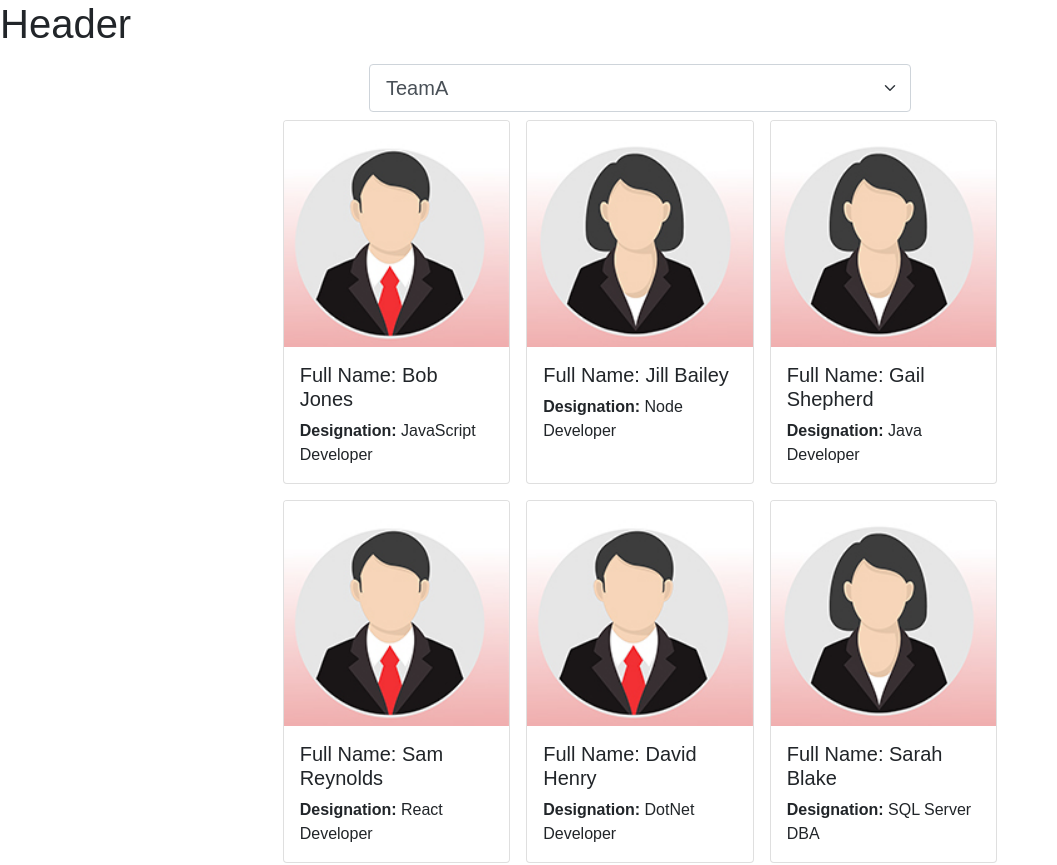
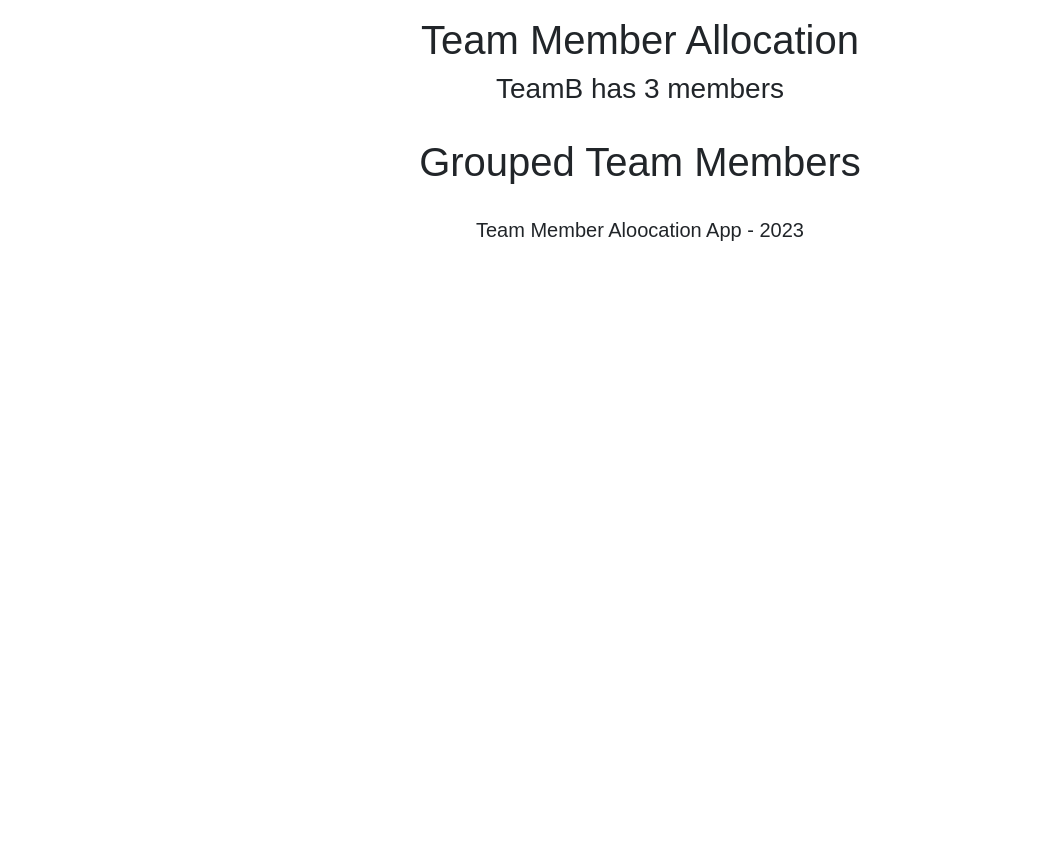
Before and after one commit to omart980/team-member-allocation, a React (Create React App) app in the folder team-member-project/: page /GroupedTeamMembers in a window 1280 px wide. Shown: the top 865 px of the page, without its empty margins (0-1057 px from the left). After the commit the page ends 800 px from the top, so only its background shows below. Built offline with nearby package versions, Linux system fonts and the light colour scheme.

Commit message:
updated functions/ comments

```diff
--- a/team-member-project/package.json
+++ b/team-member-project/package.json
@@ -8,6 +8,7 @@
     "@testing-library/user-event": "^13.5.0",
     "react": "^18.2.0",
     "react-dom": "^18.2.0",
+    "react-router-dom": "^6.6.1",
     "react-scripts": "5.0.1",
     "web-vitals": "^2.1.4"
   },
--- a/team-member-project/public/index.html
+++ b/team-member-project/public/index.html
@@ -19,7 +19,7 @@
       manifest.json provides metadata used when your web app is installed on a
       user's mobile device or desktop. See https://developers.google.com/web/fundamentals/web-app-manifest/
     -->
-    <link rel="manifest" href="%PUBLIC_URL%/manifest.json" />
+    <!--<link rel="manifest" href="%PUBLIC_URL%/manifest.json" />-->
     <!--
       Notice the use of %PUBLIC_URL% in the tags above.
       It will be replaced with the URL of the `public` folder during the build.
--- a/team-member-project/src/App.css
+++ b/team-member-project/src/App.css
@@ -6,3 +6,11 @@ body{
     display: grid;
     grid-template-columns: 1fr 1fr 1fr; /* 3 cards per column*/
 }
+
+.standout{
+    box-shadow: rgba(0,0,0,0.16) 0px 1px 4px, rgb(51, 51, 51) 0px 0px 0px 3px;
+}
+
+h1, h2, h3, h4, h5, p{
+    text-align: center;
+}
--- a/team-member-project/src/App.js
+++ /dev/null
@@ -1,18 +0,0 @@
-import * as React from 'react';
-import './App.css';
-import Header from './Header'; // reference from jsx
-//import Content from './Content'; // reference from jsx
-import Footer from './Footer'; // reference from jsx
-import Employees from './Employees';
-
-function App() {
-  return (
-    <main>
-      <Header />
-      <Employees />
-      <Footer />
-    </main>
-  );
-}
-
-export default App
--- /dev/null
+++ b/team-member-project/src/App.jsx
@@ -0,0 +1,138 @@
+import * as React from 'react';
+import './App.css';
+import Header from './Header'; // reference from jsx
+//import Content from './Content'; // reference from jsx
+import Footer from './Footer'; // reference from jsx
+import Employees from './Employees';
+import GroupedTeamMembers from './GroupedTeamMembers';
+import { useState, useEffect } from "react"; // react needs to track [] of employ.
+import { BrowserRouter as Router, Route, Routes } from 'react-router-dom';
+
+
+function App() {
+  const [selectedTeam, setTeam ] = useState(JSON.parse(localStorage.getItem('selectedTeam')) || "TeamB");
+  const [employees, setEmployees] = useState(JSON.parse(localStorage.getItem('employeeList')) || [{ // ^- value passed in from local storage or default (short circuit evaluation)
+      id: 1,
+      fullName: "Bob Jones",
+      designation: "JavaScript Developer",
+      gender: "male",
+      teamName: "TeamA"
+    },
+    {
+      id: 2,
+      fullName: "Jill Bailey",
+      designation: "Node Developer",
+      gender: "female",
+      teamName: "TeamA"
+    },
+    {
+      id: 3,
+      fullName: "Gail Shepherd",
+      designation: "Java Developer",
+      gender: "female",
+      teamName: "TeamA"
+    },
+    {
+      id: 4,
+      fullName: "Sam Reynolds",
+      designation: "React Developer",
+      gender: "male",
+      teamName: "TeamB"
+    },
+    {
+      id: 5,
+      fullName: "David Henry",
+      designation: "DotNet Developer",
+      gender: "male",
+      teamName: "TeamB"
+    },
+    {
+      id: 6,
+      fullName: "Sarah Blake",
+      designation: "SQL Server DBA",
+      gender: "female",
+      teamName: "TeamB"
+    },
+    {
+      id: 7,
+      fullName: "James Bennet",
+      designation: "Angular Developer",
+      gender: "male",
+      teamName: "TeamC"
+    },
+    {
+      id: 8,
+      fullName: "Jessica Faye",
+      designation: "API Developer",
+      gender: "female",
+      teamName: "TeamC"
+    },
+    {
+      id: 9,
+      fullName: "Lita Stone",
+      designation: "C++ Developer",
+      gender: "female",
+      teamName: "TeamC"
+    },
+    {
+      id: 10,
+      fullName: "Daniel Young",
+      designation: "Python Developer",
+      gender: "male",
+      teamName: "TeamD"
+    },
+    {
+      id: 11,
+      fullName: "Adrian Jacobs",
+      designation: "Vue Developer",
+      gender: "male",
+      teamName: "TeamD"
+    },
+    {
+      id: 12,
+      fullName: "Devin Monroe",
+      designation: "Graphic Designer",
+      gender: "male",
+      teamName: "TeamD"
+  }]);
+
+useEffect(() => { //whe state changes, updating the array in storage
+    localStorage.setItem('employeeList', JSON.stringify(employees));
+}, [employees]); // [] means this func. will work when it loads
+
+useEffect(() => { //whe state changes, updating the array in storage
+  localStorage.setItem('selectedTeam', JSON.stringify(selectedTeam));
+}, [selectedTeam]);
+
+  function handleTeamSelectionChange(event){
+      setTeam(event.target.value); // this is to change the state and then rerendered
+  }
+
+  function handleCardClick(event){ //method to add/remove a card from selected Team; toggles shadow effects upon selection below
+      const transformedArray = employees.map((employee) => employee.id === parseInt(event.currentTarget.id)
+                              ?(employee.teamName) === selectedTeam
+                              ?{...employee, teamName:''}:{...employee, teamName: selectedTeam}:employee);
+      setEmployees(transformedArray)
+  }
+
+  return (
+    <Router> {/**prop drilling or props*/}
+      <Header selectedTeam={selectedTeam}
+              teamMemberCount={employees.filter((employee) => employee.teamName === selectedTeam).length} />
+      <Routes>
+        <Route path="/"
+              element={<Employees employees={employees}
+                  selectedTeam={selectedTeam}
+                  handleCardClick={handleCardClick}
+                  handleTeamSelectionChange={handleTeamSelectionChange} />} >
+        </Route>
+        <Route path='/GroupedTeamMembers' element = {<GroupedTeamMembers />} >
+
+        </Route>
+      </Routes>
+      <Footer /> {/**check one by one when tryiing to figure out the error */}
+    </Router>
+  );
+}
+
+export default App
--- a/team-member-project/src/Employees.jsx
+++ b/team-member-project/src/Employees.jsx
@@ -1,115 +1,28 @@
-import { useState } from "react"; // react needs to track [] of employ.
+
 import femaleProfile from "./images/femaleProfile.jpg";
 import maleProfile from "./images/maleProfile.jpg";
 
-const Employees = () => {
-
-    const [selectedTeam, setTeam ] = useState("TeamB");
-
-    const [employees, setEmployees] = useState ([{
-        id: 1,
-        fullName: "Bob Jones",
-        designation: "JavaScript Developer",
-        gender: "male",
-        teamName: "TeamA"
-      },
-      {
-        id: 2,
-        fullName: "Jill Bailey",
-        designation: "Node Developer",
-        gender: "female",
-        teamName: "TeamA"
-      },
-      {
-        id: 3,
-        fullName: "Gail Shepherd",
-        designation: "Java Developer",
-        gender: "female",
-        teamName: "TeamA"
-      },
-      {
-        id: 4,
-        fullName: "Sam Reynolds",
-        designation: "React Developer",
-        gender: "male",
-        teamName: "TeamB"
-      },
-      {
-        id: 5,
-        fullName: "David Henry",
-        designation: "DotNet Developer",
-        gender: "male",
-        teamName: "TeamB"
-      },
-      {
-        id: 6,
-        fullName: "Sarah Blake",
-        designation: "SQL Server DBA",
-        gender: "female",
-        teamName: "TeamB"
-      },
-      {
-        id: 7,
-        fullName: "James Bennet",
-        designation: "Angular Developer",
-        gender: "male",
-        teamName: "TeamC"
-      },
-      {
-        id: 8,
-        fullName: "Jessica Faye",
-        designation: "API Developer",
-        gender: "female",
-        teamName: "TeamC"
-      },
-      {
-        id: 9,
-        fullName: "Lita Stone",
-        designation: "C++ Developer",
-        gender: "female",
-        teamName: "TeamC"
-      },
-      {
-        id: 10,
-        fullName: "Daniel Young",
-        designation: "Python Developer",
-        gender: "male",
-        teamName: "TeamD"
-      },
-      {
-        id: 11,
-        fullName: "Adrian Jacobs",
-        designation: "Vue Developer",
-        gender: "male",
-        teamName: "TeamD"
-      },
-      {
-        id: 12,
-        fullName: "Devin Monroe",
-        designation: "Graphic Designer",
-        gender: "male",
-        teamName: "TeamD"
-    }]);
+const Employees = ({employees, selectedTeam, handleCardClick, handleTeamSelectionChange}) => {
 
     return (
         <main className="container">
-            <div class="row justify-content-center mt-3 mb-3"> {/* Bootstrap Syntax/ centering */}
-                <div class="col-6"> {/*Dropdown list */}
-                    <select className="form-select form-select-lg">
+            <div className="row justify-content-center mt-3 mb-3"> {/* Bootstrap Syntax/ centering */}
+                <div className="col-6"> {/*Dropdown list */}
+                    <select className="form-select form-select-lg" value={selectedTeam} onChange={handleTeamSelectionChange}> {/* useState, default B */}
                         <option value="TeamA">TeamA</option>
                         <option value="TeamB">TeamB</option>
                         <option value="TeamC">TeamC</option>
                         <option value="TeamD">TeamD</option>
                     </select>
                 </div>
-                <div class="col-8"> {/* https://getbootstrap.com/docs/4.0/layout/grid/ */}
+                <div className="col-8"> {/* https://getbootstrap.com/docs/4.0/layout/grid/ */}
                     <div className="card-collection">
                         { /**pay attentioon to the strucuture here */
-                        employees.map((employee) => (  /* mapping  and rendering a card */
-                            <div id={employee.id} className="card m-2" style={{cursor: "pointer"}}> {/* {} for jsx/ javascript used for style*/}
-                            {/*ternary operator for localiing gender*/}
-                                {(employee.gender === 'male') ? <img src={maleProfile} className="card-img-top"/>
-                                                             : <img src={femaleProfile} className="card-img-top"/>}
+                        employees.map((employee) => (  /* mapping  and rendering a card/ include key in every list*/
+                            <div key={employee.id} id={employee.id} className={(employee.teamName === selectedTeam ? 'card m-2 standout':'card m-2')} style={{cursor: "pointer"}} onClick={handleCardClick}> {/* {} for jsx/ javascript used for style*/}
+                            {/*ternary operator for localizing gender/  ^-toggling effect, the effect or adding or removing box effect using standout class*/}
+                                {(employee.gender === 'male') ? <img src={maleProfile} alt="Male Profile" className="card-img-top"/>
+                                                             : <img src={femaleProfile} alt="Female Profile"  className="card-img-top"/>}
 
                                 <div className="card-body">
                                     <h5 className="card-title">Full Name: {employee.fullName}</h5>
--- a/team-member-project/src/Footer.jsx
+++ b/team-member-project/src/Footer.jsx
@@ -1,8 +1,14 @@
 const Footer = () => {
 
+    var year = new Date().getFullYear();
+
     return (
-        <footer>
-            <h1>Footer</h1>
+        <footer className="container">
+             <div className="row justify-content-center mt-3 mb-4">
+                <div className="col-8">
+                    <h5>Team Member Aloocation App - {year}</h5>
+                </div>
+             </div>
         </footer>
     )
 }
--- /dev/null
+++ b/team-member-project/src/GroupedTeamMembers.jsx
@@ -0,0 +1,13 @@
+const GroupedTeamMembers = () => {
+
+    return (
+        <main className="container">
+             <div className="row justify-content-center mt-3 mb-4">
+                <div className="col-8">
+                    <h1>Grouped Team Members</h1>
+                </div>
+             </div>
+        </main>
+    )
+}
+export default GroupedTeamMembers;
--- a/team-member-project/src/Header.jsx
+++ b/team-member-project/src/Header.jsx
@@ -1,9 +1,14 @@
 //functionable components rather than class components
-const Header = () => {
+const Header = ({selectedTeam, teamMemberCount}) => {
 
     return (
-        <header>
-            <h1>Header</h1>
+        <header className="container">
+            <div className="row justify-content-center mt-3 mb-4">
+                <div className="col-8">
+                    <h1>Team Member Allocation</h1>
+                    <h3>{selectedTeam} has {teamMemberCount} members</h3>
+                </div>
+            </div>
         </header>
     )
 }
--- a/team-member-project/src/index.js
+++ b/team-member-project/src/index.js
@@ -3,8 +3,6 @@ import ReactDOM from 'react-dom/client';
 import './index.css';
 import App from './App';
 import reportWebVitals from './reportWebVitals';
-
-
 
 const root = ReactDOM.createRoot(document.getElementById('root'));
 root.render(
```
Also changed, not shown: team-member-project/public/manifest.json (deleted), 2 other files (tests, documents, lock files or other folders).
